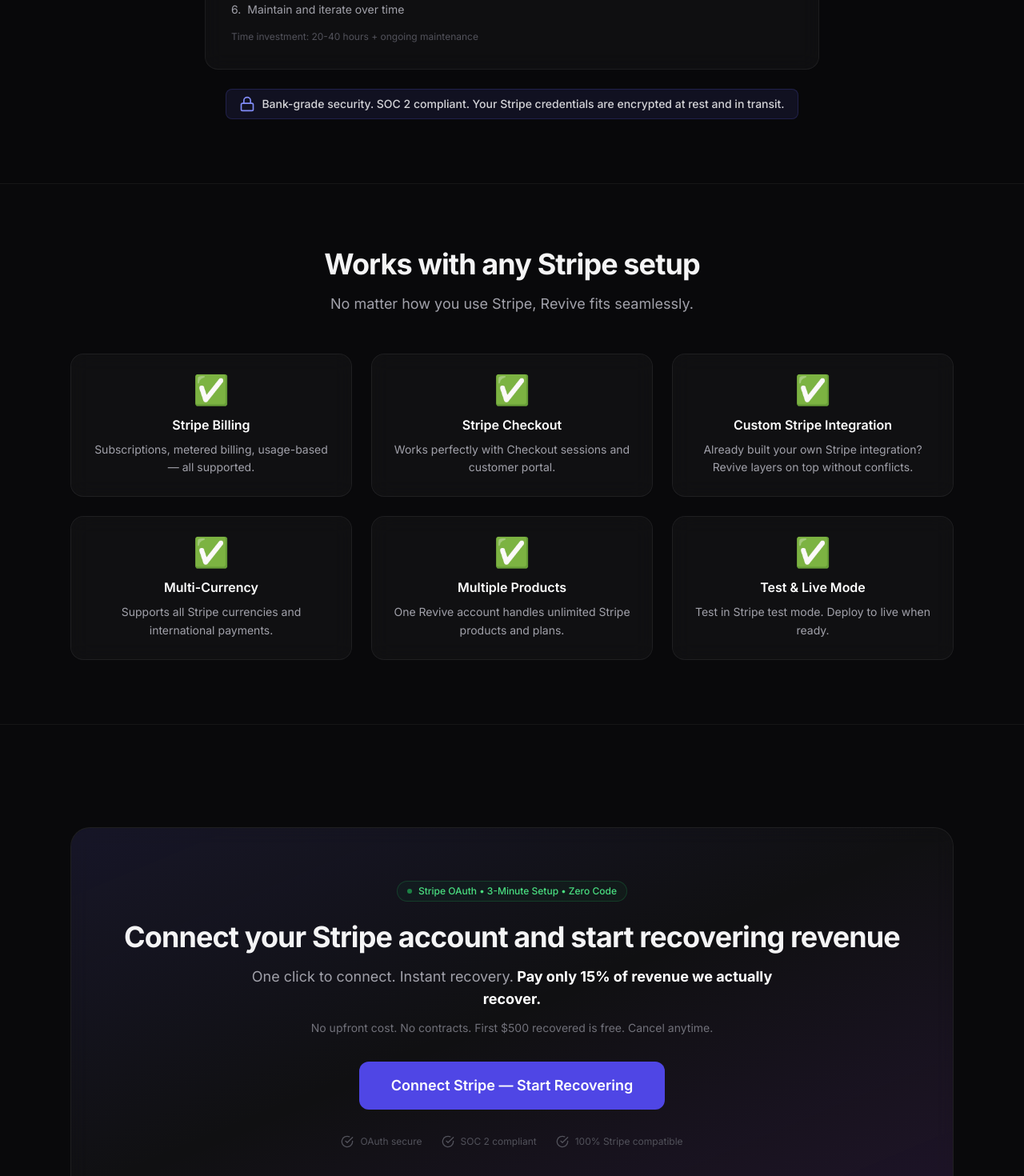
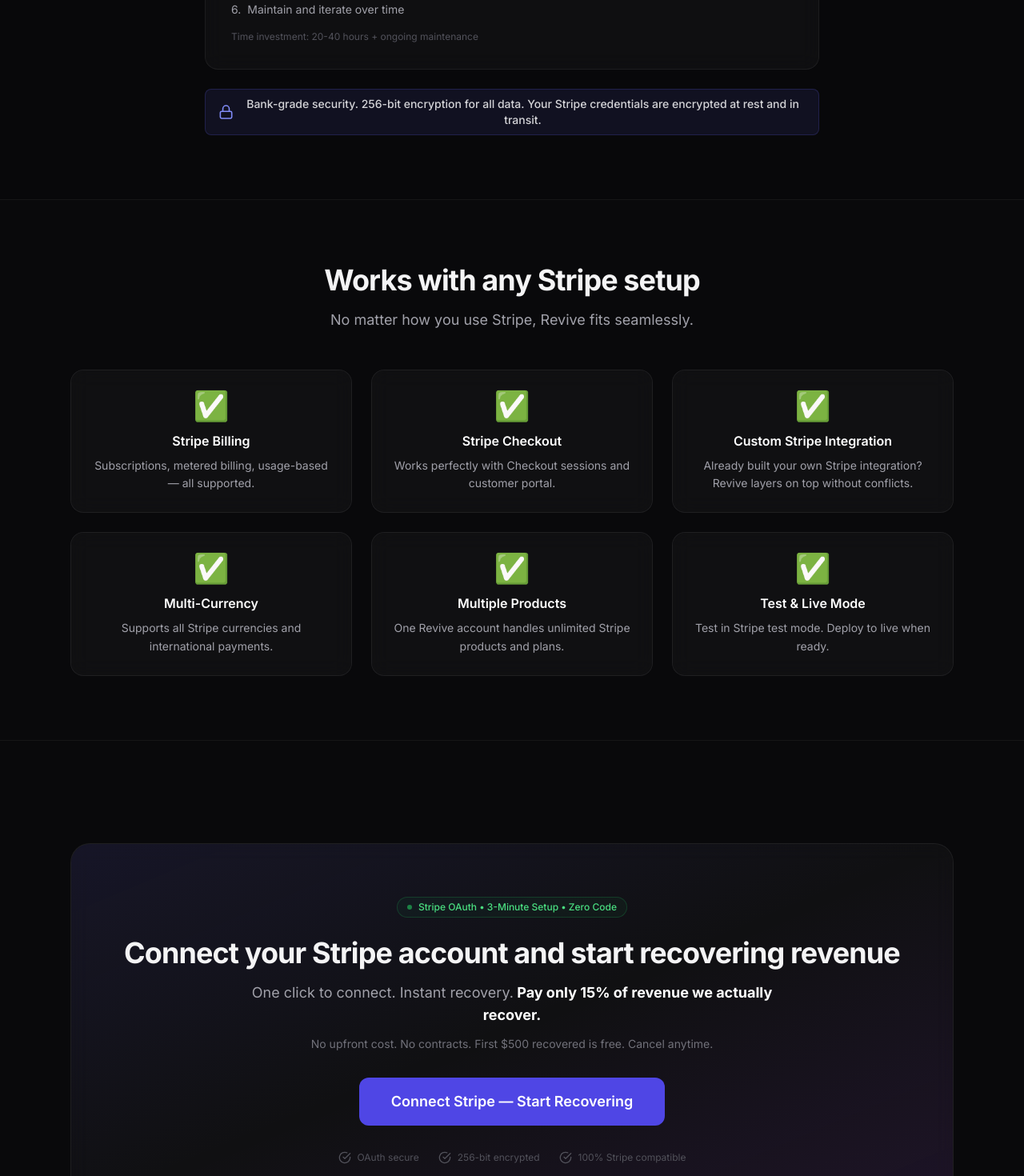
Before and after one commit to tahseen137/revive, a Next.js app: page /for-stripe-saas in a window 1280 px wide. Shown: the part 3500-4970 px from the top of the page at 80% size. Built offline with nearby package versions, Linux system fonts and the light colour scheme; no server answers.

Commit message:
fix: remove false SOC 2 compliance claims - replace with accurate security language

```diff
--- a/src/app/faq/page.tsx
+++ b/src/app/faq/page.tsx
@@ -100,7 +100,7 @@
         {
           question: "Is my data secure?",
           answer:
-            "Absolutely. We're SOC 2 compliant with bank-grade encryption. Your Stripe credentials are encrypted at rest and in transit using 256-bit SSL. We never store card data — only payment metadata needed for recovery. All retries happen directly through Stripe's secure API.",
+            "Absolutely. We use bank-grade 256-bit encryption for all data at rest and in transit. We never store card data — only payment metadata needed for recovery. Your Stripe credentials are securely encrypted, and all retries happen directly through Stripe's secure API.",
         },
       ],
     },
--- a/src/app/for-stripe-saas/page.tsx
+++ b/src/app/for-stripe-saas/page.tsx
@@ -435,7 +435,7 @@
                   <path d="M7 11V7a5 5 0 0 1 10 0v4" />
                 </svg>
                 <span className="text-sm font-medium text-zinc-300">
-                  Bank-grade security. SOC 2 compliant. Your Stripe credentials are encrypted at rest and in transit.
+                  Bank-grade security. 256-bit encryption for all data. Your Stripe credentials are encrypted at rest and in transit.
                 </span>
               </div>
             </div>
@@ -544,7 +544,7 @@
                     <path d="M22 11.08V12a10 10 0 1 1-5.93-9.14" />
                     <polyline points="22 4 12 14.01 9 11.01" />
                   </svg>
-                  SOC 2 compliant
+                  256-bit encrypted
                 </div>
                 <div className="flex items-center gap-2">
                   <svg className="w-4 h-4" viewBox="0 0 24 24" fill="none" stroke="currentColor" strokeWidth="2" strokeLinecap="round" strokeLinejoin="round">
--- a/src/app/onboarding/components/ConnectStripe.tsx
+++ b/src/app/onboarding/components/ConnectStripe.tsx
@@ -267,7 +267,7 @@
         <div className="space-y-3 text-sm text-zinc-400">
           {[
             "✓ OAuth 2.0 authentication (no API keys to manage)",
-            "✓ SOC 2 compliant infrastructure",
+            "✓ Enterprise-grade encrypted infrastructure",
             "✓ End-to-end encryption for all data",
             "✓ We never store or see card numbers",
             "✓ Disconnect anytime from your Stripe dashboard",
--- a/src/app/page.tsx
+++ b/src/app/page.tsx
@@ -66,7 +66,7 @@
     ),
     title: "Bank-Grade Security",
     description:
-      "SOC 2 compliant infrastructure. Your Stripe credentials are encrypted at rest and in transit. We never store card data.",
+      "Enterprise-grade encryption. Your Stripe credentials are encrypted at rest and in transit. We never store card data — all payments flow through Stripe's secure API.",
   },
 ];
 
@@ -245,7 +245,7 @@
                     <path d="M9 12l2 2 4-4" />
                   </svg>
                 ),
-                label: "SOC 2 Compliant",
+                label: "256-bit Encryption",
               },
               {
                 icon: (
--- a/src/app/privacy/page.tsx
+++ b/src/app/privacy/page.tsx
@@ -107,7 +107,7 @@
                 We implement industry-standard security measures including
                 encryption at rest and in transit (TLS 1.3), secure OAuth token
                 storage, regular security audits, and access controls. Our
-                infrastructure is hosted on SOC 2 compliant providers.
+                infrastructure uses enterprise-grade encryption and security best practices.
               </p>
             </section>
 
```
